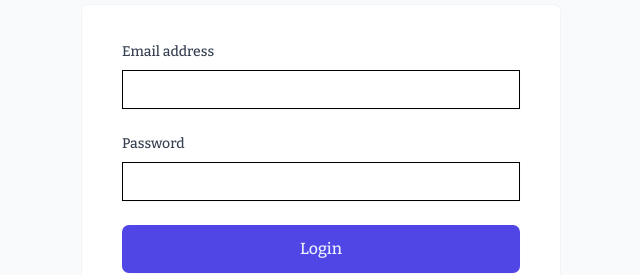
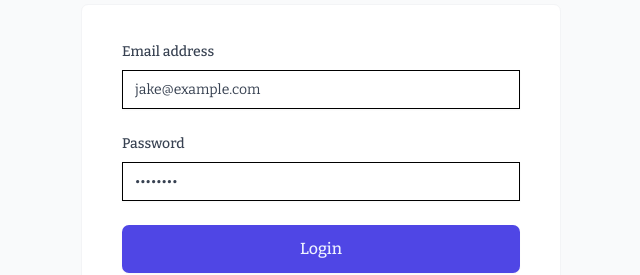
Before and after one commit to jrcovell/cart-tracker, a React (Vite) app: page /login in a window 1280 px wide. Shown: the part 365-640 px from the top of the page, without its empty margins (319-959 px from the left). Built offline with nearby package versions, Linux system fonts and the light colour scheme; a web font is replaced by a local one.

Commit message:
user signup form

```diff
--- a/src/App.jsx
+++ b/src/App.jsx
@@ -19,6 +19,7 @@ import Carts from "./pages/Carts"
 import { BiFontSize } from "react-icons/bi"
 import Booking from "./pages/Booking"
 import CheckIn from "./pages/CheckIn"
+import ProtectedRoute from "./ui/ProtectedRoute"
 
 const queryClient = new QueryClient({
   defaultOptions: {
@@ -41,7 +42,11 @@ function App() {
 <BrowserRouter>
 <Routes>
 
-<Route element={<AppLayout/>}>
+<Route element={
+<ProtectedRoute>
+<AppLayout />
+</ProtectedRoute>
+}>
 <Route index element={<Navigate replace to='dashboard' />} /> {/*//* same as {<Route path='dashboard' element={<DashBoard/>} />}*/}
 <Route path='dashboard' element={<DashBoard/>} />
 <Route path='bookings' element={<Bookings/>} />
@@ -52,8 +57,8 @@ function App() {
 <Route path='users' element={<Users/>} />
 <Route path='settings' element={<Settings/>} />
 <Route path='account' element={<Account/>} />
+<Route path='map' element={<Map/>} />
 </Route>
-<Route path='map' element={<Map/>} />
 
 <Route path='login' element={<Login/>} />
 <Route path='*' element={<PageNotFound/>} />
--- a/src/features/authentication/LoginForm.jsx
+++ b/src/features/authentication/LoginForm.jsx
@@ -3,12 +3,27 @@ import Button from "../../ui/Button";
 import Form from "../../ui/Form";
 import Input from "../../ui/Input";
 import FormRowVertical from "../../ui/FormRowVertical";
+import { useLogin } from "./useLogin";
+import SpinnerMini from "../../ui/SpinnerMini";
 
 function LoginForm() {
-  const [email, setEmail] = useState("");
-  const [password, setPassword] = useState("");
+  const [email, setEmail] = useState("jake@example.com");
+  const [password, setPassword] = useState("pass1234");
+const { login, isPending } = useLogin();
 
-  function handleSubmit() {}
+  function handleSubmit(e) {
+    e.preventDefault();
+    if(!email || !password) return;
+    login({ email, password } ,
+    {
+      onSettled: () => {
+      setEmail('');
+      setPassword('');
+    },
+    })
+
+
+  }
 
   return (
     <Form onSubmit={handleSubmit}>
@@ -20,6 +35,8 @@ function LoginForm() {
           autoComplete="username"
           value={email}
           onChange={(e) => setEmail(e.target.value)}
+          disabled={isPending}
+
         />
       </FormRowVertical>
       <FormRowVertical label="Password">
@@ -29,10 +46,14 @@ function LoginForm() {
           autoComplete="current-password"
           value={password}
           onChange={(e) => setPassword(e.target.value)}
+          disabled={isPending}
         />
       </FormRowVertical>
       <FormRowVertical>
-        <Button size="large">Login</Button>
+        <Button size="large"
+        disabled={isPending}>
+          {!isPending ? 'Login' : <SpinnerMini/>}
+          </Button>
       </FormRowVertical>
     </Form>
   );
--- /dev/null
+++ b/src/features/authentication/Logout.jsx
@@ -0,0 +1,16 @@
+import { HiArrowRightOnRectangle } from "react-icons/hi2";
+import ButtonIcon from "../../ui/ButtonIcon";
+import { useLogout } from "./useLogout";
+import SpinnerMini from "../../ui/SpinnerMini";
+
+function Logout() {
+const {logout, isPending} = useLogout();
+
+    return (
+     <ButtonIcon disabled={isPending} onClick={logout}>
+        {isPending ? <SpinnerMini/> : <HiArrowRightOnRectangle/>}
+     </ButtonIcon>
+    )
+}
+
+export default Logout
--- /dev/null
+++ b/src/features/authentication/useLogin.js
@@ -0,0 +1,28 @@
+import { useMutation, useQueryClient } from "@tanstack/react-query";
+import { login as loginApi} from "../../services/apiAuth";
+import { useNavigate } from "react-router-dom";
+import toast from "react-hot-toast";
+
+
+export function useLogin() {
+    const queryClient = useQueryClient();
+    const navigate = useNavigate();
+
+const { mutate: login, isPending } = useMutation({
+    mutationFn: ({email,password}) => loginApi({ //* mutation bc change occurs on server (user becomes authenticated)
+        email,password}),
+        onSuccess: (user) => // data renamed to user in this case
+        {
+        queryClient.setQueryData(['user'], user.user); // set the user in the cache so we don't have to fetch it constantly in useUser.js (better performance)
+        //console.log('SUCCESS', user) SUCCESS {user: {…}, session: {…}}
+        navigate('/dashboard', {replace: true}); //replace: true = replace the current URL in the history stack. (stops user from going back to login page)
+        },
+        onError: (error) => {
+            console.log('ERROR', error) // ERROR Error: Invalid login credentials
+            toast.error(error.message)
+        }
+});
+
+return { login, isPending };
+
+}
--- /dev/null
+++ b/src/features/authentication/useLogout.js
@@ -0,0 +1,16 @@
+import { useMutation, useQueryClient } from "@tanstack/react-query";
+import { logout as logoutApi } from "../../services/apiAuth";
+import { useNavigate } from "react-router-dom";
+
+export function useLogout() {
+    const navigate = useNavigate();
+    const queryClient = useQueryClient();
+    const {mutate: logout, isPending} = useMutation({
+        mutationFn: logoutApi, // logoutApi removes the session from local storage
+        onSuccess: () => {
+        queryClient.removeQueries(); // remove all queries from the cache. could specify (ex. 'user'). Shown in react-query devtools
+        navigate("/login", {replace: true})
+        }
+    });
+    return {logout, isPending}
+}
--- /dev/null
+++ b/src/features/authentication/useUser.js
@@ -0,0 +1,12 @@
+import { useQuery } from "@tanstack/react-query";
+import { getCurrentUser } from "../../services/apiAuth";
+
+export function useUser() { // gets the current user and store it in cache
+    const {isPending, data: user, error } = useQuery({
+        queryKey: ['user'],
+        queryFn: () => getCurrentUser()
+    });
+
+// isAuthenticated = user is authenticated if user.role === 'authenticated'
+    return { isPending, user, isAuthenticated: user?.role === 'authenticated'}
+}
--- /dev/null
+++ b/src/services/apiAuth.js
@@ -0,0 +1,35 @@
+import supabase from './supabase'
+
+export async function login({ email, password }) {
+
+const { data, error } = await supabase.auth.
+    signInWithPassword({
+    email: email,
+    password: password
+  })
+
+  if (error) {
+    throw new Error (error.message)
+  }
+    // console.log(data) // {user: {…}, session: {…} > role: 'authenticated'}
+    return data
+  }
+
+
+ export async function getCurrentUser() {
+const {data: session} = await supabase.auth.
+getSession(); // gets data from local storage(created when user logs in)
+if(!session.session) return null; // = no current user
+
+const {data: user, error } = await supabase.auth.getUser()
+console.log(user)
+
+if (error) throw new Error(error.message)
+
+return user?.user
+  }
+
+  export async function logout() {
+  const {error} = await supabase.auth.signOut();
+    if (error) throw new Error(error.message)
+  }
--- a/src/ui/Header.jsx
+++ b/src/ui/Header.jsx
@@ -1,4 +1,5 @@
 import styled from 'styled-components'
+import Logout from '../features/authentication/Logout'
 
 const StyledHeader = styled.header` //* header is already defined as the component so styled.header instead of Header
     background-color: var(--color-grey-0);
@@ -10,6 +11,7 @@ function Header() {
     return (
         <StyledHeader>
             header
+            <Logout/>
         </StyledHeader>
     )
 }
--- /dev/null
+++ b/src/ui/ProtectedRoute.jsx
@@ -0,0 +1,44 @@
+
+import styled from "styled-components";
+import { useUser } from "../features/authentication/useUser"
+import Spinner from "./Spinner"
+import { useNavigate } from "react-router-dom";
+import { useEffect } from "react";
+import { is } from "date-fns/locale";
+
+const FullPageSpinner = styled.div` // full page spinner
+    height: 100vh;
+    background-color: var(--color-grey-50);
+    display: flex;
+    align-items: center;
+    justify-content: center;
+`
+
+function ProtectedRoute({children}) {
+    const navigate = useNavigate();
+//1. Load the auth user
+const {user, isPending, isAuthenticated} = useUser();
+
+//2. if user is not authenticated, redirect to login page
+useEffect(function(){
+if(!isAuthenticated && !isPending) navigate('/login') // after page loads and user is not authenticated, redirect to login page
+}, [isAuthenticated, isPending, navigate])
+
+//* why do we need to use useEffect here and not just use the navigate function directly? ^^^
+// if (!isAuthenticated) {
+//     navigate('/login')
+//     return null
+// }
+
+//3. spinner while loading
+if (isPending) return (
+    <FullPageSpinner>
+    <Spinner/>
+    </FullPageSpinner>
+)
+
+//4. if user is authenticated, render the children
+  if(isAuthenticated) return children
+}
+
+export default ProtectedRoute
```
Also changed, not shown: 1 other file (tests, documents, lock files or other folders).
